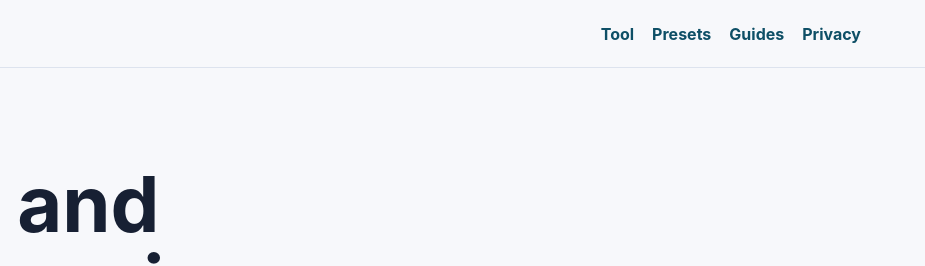
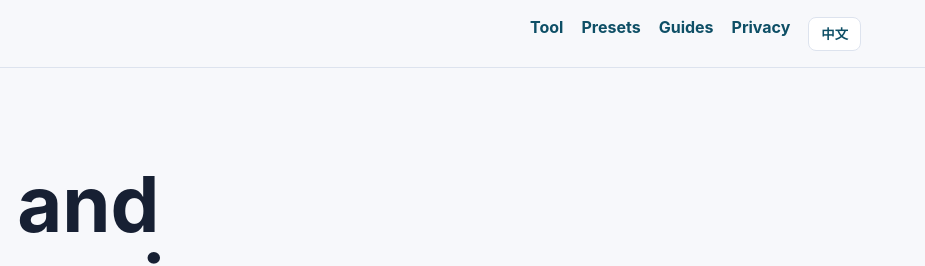
Before and after one commit to ijmu/fitmypic, a plain HTML site: page index.html in a window 1280 px wide. Shown: the top 266 px of the page, 355-1280 px from the left. Drawn offline with Linux system fonts and the light colour scheme.

Commit message:
Add Chinese translate button

```diff
--- a/index.html
+++ b/index.html
@@ -168,5 +168,6 @@
     </footer>
 
     <script src="./script.js"></script>
+    <script src="./translate.js"></script>
   </body>
 </html>
--- a/styles.css
+++ b/styles.css
@@ -70,6 +70,17 @@ footer a {
   color: var(--accent-dark);
   font-weight: 700;
   text-decoration: none;
+}
+
+.language-button {
+  background: var(--surface);
+  border: 1px solid var(--line);
+  border-radius: 8px;
+  color: var(--accent-dark);
+  cursor: pointer;
+  font-weight: 800;
+  min-height: 34px;
+  padding: 0 12px;
 }
 
 main {
--- /dev/null
+++ b/translate.js
@@ -0,0 +1,19 @@
+(function () {
+  const nav = document.querySelector("nav");
+  if (!nav) return;
+
+  const button = document.createElement("button");
+  button.className = "language-button";
+  button.type = "button";
+  button.textContent = "中文";
+  button.title = "Translate this page to Chinese";
+  button.addEventListener("click", () => {
+    const translateUrl = new URL("https://translate.google.com/translate");
+    translateUrl.searchParams.set("sl", "en");
+    translateUrl.searchParams.set("tl", "zh-CN");
+    translateUrl.searchParams.set("u", window.location.href);
+    window.location.href = translateUrl.toString();
+  });
+
+  nav.append(button);
+})();
```
Also changed, not shown: compress-image.html (+1 -0 lines), image-resizer.html (+1 -0 lines), privacy.html (+1 -0 lines), resize-image-for-instagram.html (+1 -0 lines), resize-image-for-youtube.html (+1 -0 lines), resize-image-to-1024x1024.html (+1 -0 lines), terms.html (+1 -0 lines).
